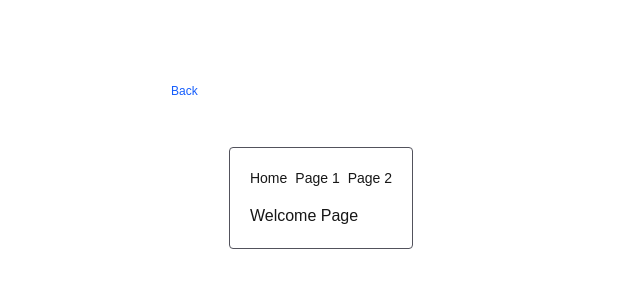
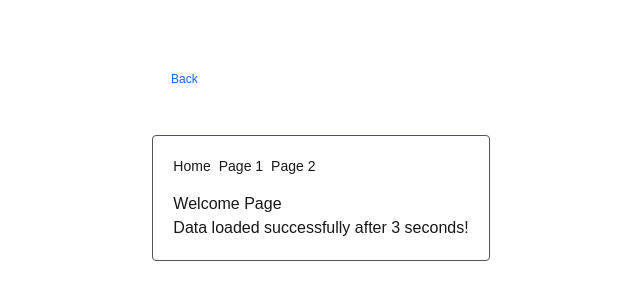
Before and after one commit to aziznal/next-with-react-router, a Next.js app: page /app-router in a window 1280 px wide. Shown: the part 234-534 px from the top of the page, without its empty margins (319-959 px from the left). Built offline with nearby package versions, Linux system fonts and the light colour scheme.

Commit message:
convert next pages to client

```diff
--- a/app/app-router/page-1/page.tsx
+++ b/app/app-router/page-1/page.tsx
@@ -1,16 +1,19 @@
+"use client";
+
 import { NextNav } from "@/components/NextNav";
-import { sleep } from "@/lib/sleep";
+import { createSlowResource } from "@/components/UseSuspenseData";
 
-export const dynamic = "force-dynamic";
+const resource = createSlowResource();
 
-export default async function Page() {
-  await sleep(3);
+export default function Page() {
+  const data = resource.read();
 
   return (
     <div>
       <NextNav />
 
-      <span>Page 1</span>
+      <div>Page 1</div>
+      <div>{data}</div>
     </div>
   );
 }
--- a/app/app-router/page-2/page.tsx
+++ b/app/app-router/page-2/page.tsx
@@ -1,16 +1,19 @@
+"use client";
+
 import { NextNav } from "@/components/NextNav";
-import { sleep } from "@/lib/sleep";
+import { createSlowResource } from "@/components/UseSuspenseData";
 
-export const dynamic = "force-dynamic";
+const resource = createSlowResource();
 
-export default async function Page() {
-  await sleep(3);
+export default function Page() {
+  const data = resource.read();
 
   return (
     <div>
       <NextNav />
 
-      <span>Page 2</span>
+      <div>Page 2</div>
+      <div>{data}</div>
     </div>
   );
 }
--- a/app/app-router/page.tsx
+++ b/app/app-router/page.tsx
@@ -1,16 +1,19 @@
+"use client";
+
 import { NextNav } from "@/components/NextNav";
-import { sleep } from "@/lib/sleep";
+import { createSlowResource } from "@/components/UseSuspenseData";
 
-export const dynamic = "force-dynamic";
+const resource = createSlowResource();
 
-export default async function WelcomePage() {
-  await sleep(3);
+export default function Page() {
+  const data = resource.read();
 
   return (
     <div>
       <NextNav />
 
-      <span>Welcome Page</span>
+      <div>Welcome Page</div>
+      <div>{data}</div>
     </div>
   );
 }
```
